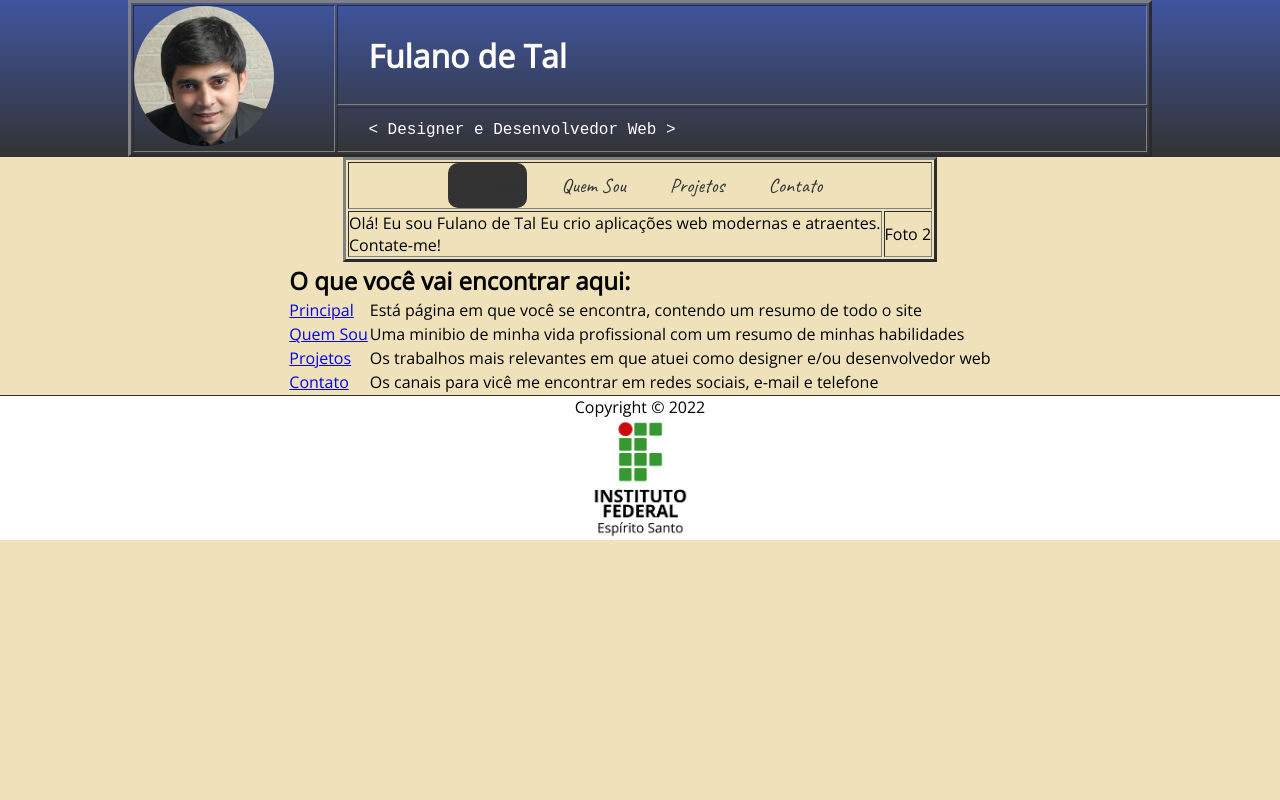
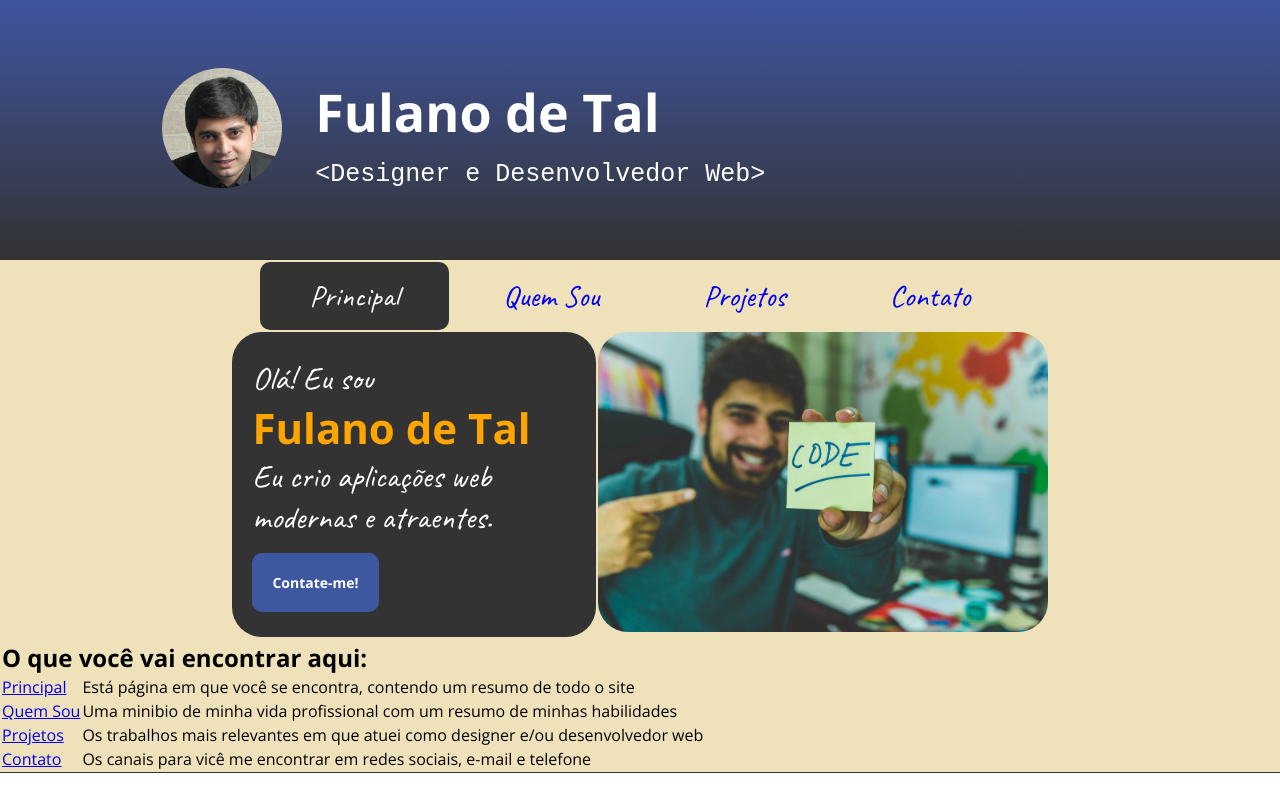
Before and after one commit to lsconnect/reprograme-se, a plain HTML site: page semana-02/atividade_pratica-02/index.html in a window 1280 px wide. Shown: the top 800 px of the page. Drawn offline with nearby package versions, Linux system fonts and the light colour scheme.

Commit message:
update 1.2

```diff
--- a/semana-02/atividade_pratica-02/index.html
+++ b/semana-02/atividade_pratica-02/index.html
@@ -11,37 +11,34 @@
 
 <body>
     <header>
-        <table align="center" border="3">
+        <table align="center" border="0">
             <tr>
-                <td rowspan="2" width="20%"><img src="./img/face.jpg" alt="" id="header-picture"></td>
-                <td>
-                    <h1 id="name">Fulano de Tal</h1>
-                </td>
+                <td rowspan="2" width="18%" align="center"><img src="./img/face.jpg" alt="Foto de Perfil"
+                        id="header-image"></td>
+                <td id="header-name">Fulano de Tal</td>
             </tr>
             <tr>
-                <td id="cargo">&lt; Designer e Desenvolvedor Web &gt;</td>
+                <td id="header-detail">&lt;Designer e Desenvolvedor Web&gt;</td>
             </tr>
         </table>
     </header>
-    <main>
-        <section id="menu">
-            <table border="3" align="center">
-                <tr>
-                    <td colspan="2" align=center>
-                        <ul>
-                            <li id="active"><a href="index.html">Principal</a></li>
-                            <li><a href="index.html">Quem Sou</a></li>
-                            <li><a href="index.html">Projetos</a></li>
-                            <li><a href="index.html">Contato</a></li>
-                        </ul>
+    <section class="menu">
+        <table width="80%" border="0">
+            <tr align="center">
+                <td colspan="2">
+                    <a href="index.html" id="active">Principal</a>
+                    <a href="index.html">Quem Sou</a>
+                    <a href="index.html">Projetos</a>
+                    <a href="index.html">Contato</a>
             </tr>
-                <tr>
-                    <td>
-                        <p id="hero-section">Olá! Eu sou Fulano de Tal
-                            Eu crio aplicações web modernas e atraentes.</p>
-                        Contate-me!
+            <tr align="center">
+                <td width="50%" id="hero-txt">
+                    <p id="hero-section">Olá! Eu sou<br> <span id="hero-name">Fulano de Tal</span><br>
+                        Eu crio aplicações web modernas e atraentes.<br>
+                        <a href="contato.html" id="contact-button">Contate-me!</a>
+                    </p>
                 </td>
-                    <td>Foto 2</td>
+                <td><img src="./img/pessoa.jpg" alt="" width="450px" style="border-radius: 30px;"></td>
             </tr>
         </table>
     </section>
@@ -68,10 +65,9 @@
             <td colspan="3">Os canais para vicê me encontrar em redes sociais, e-mail e telefone</td>
         </tr>
     </table>
-    </main>
     <footer>
         <p>Copyright &copy; 2022</p>
-        <img src="./img/ifes.png" alt="" width="100px">
+        <img src="./img/ifes.png" alt="" width="120px">
     </footer>
 </body>
 
--- a/semana-02/atividade_pratica-02/style/styles.css
+++ b/semana-02/atividade_pratica-02/style/styles.css
@@ -1,4 +1,4 @@
-@import url('https://fonts.googleapis.com/css2?family=Caveat&family=Open+Sans&display=swap');
+@import url('https://fonts.googleapis.com/css2?family=Caveat&family=Open+Sans:wght@400;700;800&display=swap');
 
 * {
     font-family: 'Open Sans', sans-serif;
@@ -16,75 +16,114 @@ header {
     flex-direction: column;
     align-items: center;
     justify-content: center;
-    width: 100%;
     background-image: linear-gradient(#4055a0, #333);
-}
-
-#header-picture {
-    width: 140px;
-    border-radius: 50%;
-}
-
-#name {
-text-indent: 30px;
-color: white;
-}
-
-#cargo {
-    font-family: 'Courier New', Courier, monospace;
-    text-indent: 30px;
-    color: white;
+    height: 260px;
 }
 
 header table {
     width: 80%;
 }
 
-main {
+#header-image {
+    width: 120px;
+    border-radius: 50%;
+}
+
+#header-name {
+    font-size: 52px;
+    color: white;
+    font-weight: bold;
+}
+
+#header-detail {
+    font-family: 'Courier New', Courier, monospace;
+    font-size: 25px;
+    color: white;
+}
+
+.menu {
     display: flex;
     flex-direction: column;
     align-items: center;
     justify-content: center;
+    margin: 0 10%;
 }
 
-#menu ul {
-    list-style-type: none;
+.menu a {
+    display: inline-block;
+    font-family: 'Caveat', cursive;
+    font-size: 30px;
 }
 
-#menu ul li {
-    display: inline-block;
-    margin: 10px;
+.menu a:link {
+    text-decoration: none;
+    padding: 15px 50px;
 }
 
-#menu a:link {
-    font-family: 'Caveat', cursive;
+.menu a:visited {
+    text-decoration: none;
+    padding: 15px 50px;
     font-size: 20px;
-    text-decoration: none;
     color: #333;
-    padding: 10px;
 }
 
-#menu a:hover {
+.menu a:hover {
     text-decoration: none;
+    padding: 15px 50px;
     border-radius: 10px;
-    padding: 10px;
     background-color: #00f;
     color: #fff;
 }
 
-#active a {
+#active {
     text-decoration: none;
+    padding: 15px 50px;
     border-radius: 10px;
-    padding: 10px;
     background-color: #333;
     color: #fff;
 }
 
+#hero-section {
+    font-family: 'Caveat', cursive;
+}
+
+#hero-name {
+    font-size: 42px;
+    font-weight: bold;
+    color: orange;
+}
+
+#hero-txt {
+    background-color: #333;
+    border-radius: 30px;
+    text-align: left;
+}
+
+#hero-txt p {
+    padding-left: 20px;
+    color: #fff;
+    font-size: 32px;
+}
+
+#contact-button {
+    font-family: 'Open Sans', sans-serif;
+    font-size: 14px;
+    font-weight: bold;
+    border-radius: 10px;
+    background-color: #3e57a1;
+    color: #fff;
+    padding: 20px;
+    margin-top: 15px;
+}
+
 footer {
-    background-color: #fff;
     display: flex;
     flex-direction: column;
     align-items: center;
     justify-content: center;
+    width: 100%;
+    height: 244px;
     border-top: solid 1px #333;
+    background-color: #fff;
+    font-weight: bold;
 }
```
Lines whose indentation alone changed are shown as unchanged.
